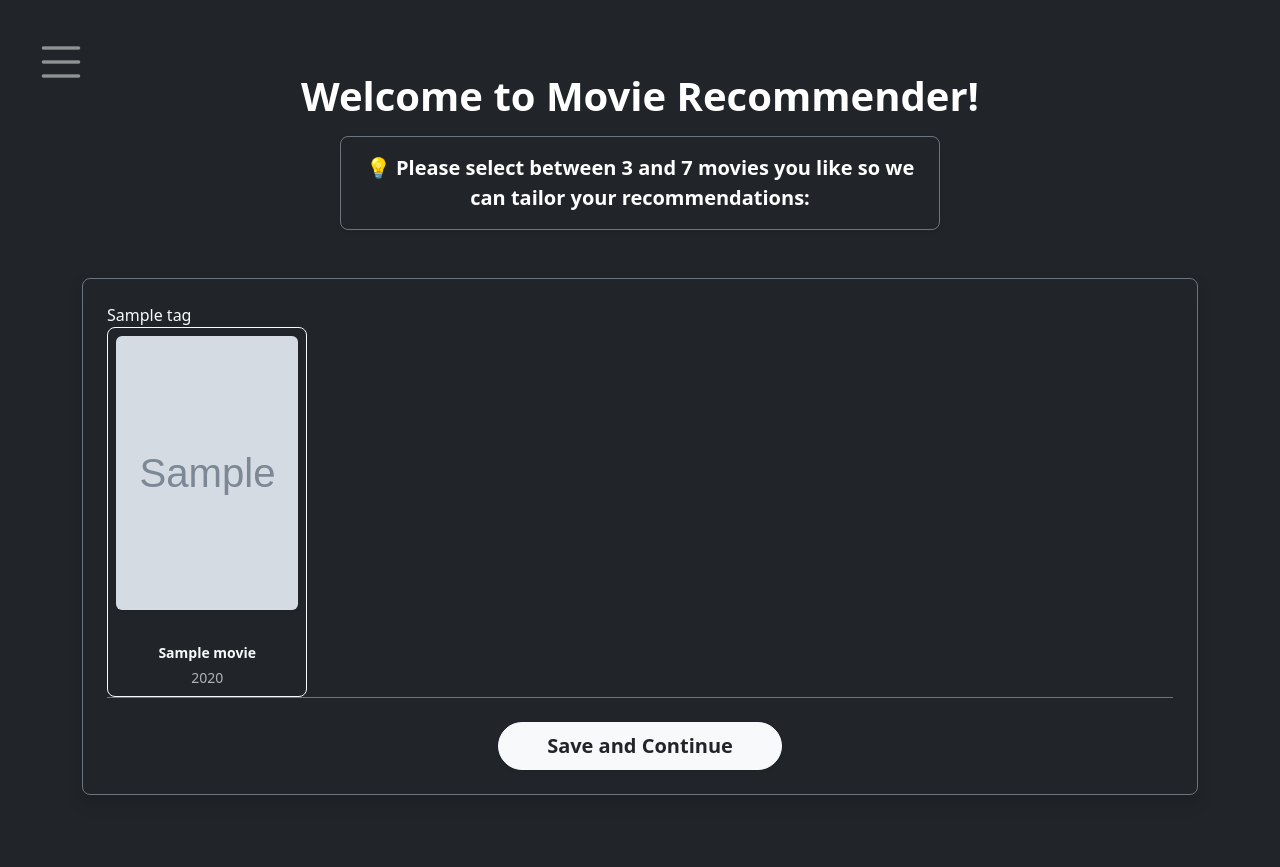
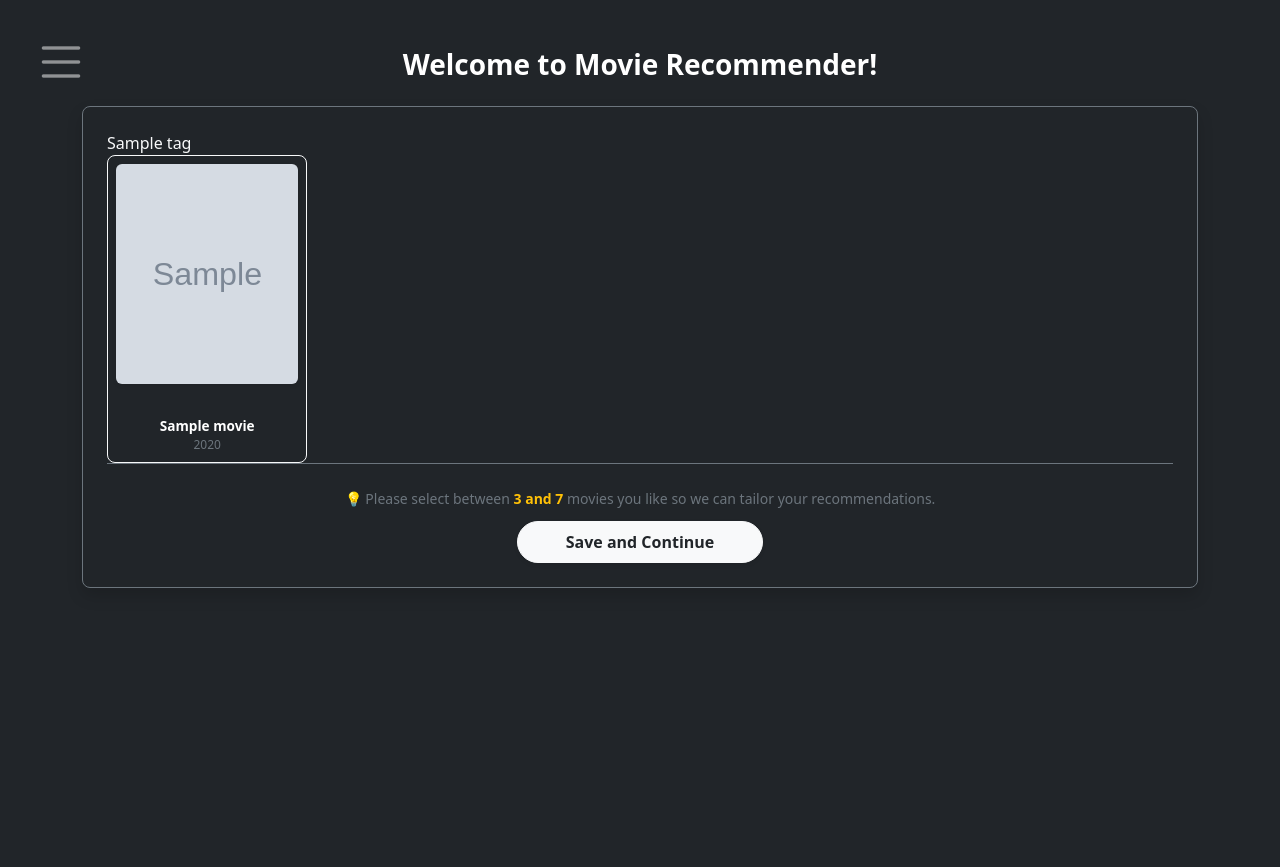
Before and after one commit to Prus-Oleksandr/Movie_Recommender, a Django app: template templates/set_preferences.html in a window 1280 px wide. After the commit the page ends 588 px from the top, so only its background shows below. Run offline with Django 3.2, Linux system fonts and the light colour scheme; the template is opened without the code that fills it: most values are stand-ins (such as "Sample title", 1, 10 or a date in 2020); grey boxes marked "Sample" are stand-in pictures; some libraries are stand-ins or nearby versions.

Commit message:
Fix some visual bugs

```diff
--- a/templates/set_preferences.html
+++ b/templates/set_preferences.html
@@ -3,24 +3,19 @@
 {% block title %}Initial Setup — Movie Recommender{% endblock %}
 
 {% block content %}
-<div class="container text-light my-5" data-bs-theme="dark" hx-boost="true">
+<div class="container text-light my-4" data-bs-theme="dark" hx-boost="true">
 
-    <div class="text-center mb-5">
-        <h1 class="fw-bold text-white mb-3">Welcome to Movie Recommender!</h1>
-        <div class="p-3 bg-dark border border-secondary rounded-3 d-inline-block shadow-sm" style="max-width: 600px;">
-            <p class="text-white fs-5 mb-0 fw-semibold">
-                💡 Please select between 3 and 7 movies you like so we can tailor your recommendations:
-            </p>
-        </div>
+  <div class="text-center mb-4">
+    <h3 class="fw-bold text-white mb-0 fs-3">Welcome to Movie Recommender!</h3>
   </div>
 
   {% if error_message %}
-        <div class="alert alert-danger border-danger bg-danger bg-opacity-10 text-center mx-auto mb-4 rounded-pill fw-bold" style="max-width: 500px;">
+    <div class="alert alert-danger border-danger bg-danger bg-opacity-10 text-center mx-auto mb-4 rounded-pill fw-bold py-2" style="max-width: 500px; font-size: 0.9rem;">
       {{ error_message }}
     </div>
   {% endif %}
 
-    <div class="bg-dark p-4 rounded-3 border border-secondary shadow">
+  <div class="bg-dark p-3 p-md-4 rounded-3 border border-secondary shadow">
     <form method="post" action="{% url 'set_preferences' %}">
       {% csrf_token %}
 
@@ -29,23 +24,23 @@
           <div class="col">
             {{ widget.tag }}
 
-                        <label class="btn btn-outline-light w-100 h-100 p-2 d-flex flex-column justify-content-between align-items-center rounded-3" for="{{ widget.id_for_label }}">
+            <label class="btn btn-outline-light w-100 h-100 p-2 d-flex flex-column justify-content-between align-items-center rounded-3 custom-preference-card" for="{{ widget.id_for_label }}">
 
               {% if movie.poster %}
-                                <img src="{{ movie.poster }}" class="img-fluid mb-2 rounded shadow-sm" alt="{{ movie.title }}" style="aspect-ratio: 2/3; object-fit: cover;">
+                <img src="{{ movie.poster }}" class="img-fluid mb-2 rounded shadow-sm w-100" alt="{{ movie.title }}" style="max-height: 220px; aspect-ratio: 2/3; object-fit: cover;">
               {% else %}
-                                <div class="bg-transparent text-muted mb-2 d-flex flex-column align-items-center justify-content-center w-100 border border-secondary rounded shadow-sm" style="aspect-ratio: 2/3;">
-                                    <span class="fs-2">🎬</span>
-                                    <small class="text-center px-1">No Poster</small>
+                <div class="bg-transparent text-muted mb-2 d-flex flex-column align-items-center justify-content-center w-100 border border-secondary rounded shadow-sm" style="aspect-ratio: 2/3; max-height: 220px; min-height: 160px;">
+                  <span class="fs-4">🎬</span>
+                  <small class="text-center px-1" style="font-size: 0.75rem;">No Poster</small>
                 </div>
               {% endif %}
 
               <div class="w-100 text-center">
-                                <span class="small d-block fw-semibold text-truncate" title="{{ movie.title }}">
+                <span class="d-block fw-semibold text-truncate text-white" style="font-size: 0.85rem;" title="{{ movie.title }}">
                   {{ movie.title }}
                 </span>
                 {% if movie.release_year %}
-                                    <small class="text-muted d-block mt-1">{{ movie.release_year }}</small>
+                  <small class="text-secondary d-block mt-0.5" style="font-size: 0.75rem;">{{ movie.release_year }}</small>
                 {% endif %}
               </div>
 
@@ -54,12 +49,24 @@
         {% endfor %}
       </div>
 
-            <div class="text-center border-top border-secondary pt-4">
-                <button type="submit" class="btn btn-light text-dark fw-bold px-5 py-2 btn-lg rounded-pill shadow-sm">
+      <div class="text-center border-top border-secondary pt-4 d-flex flex-column align-items-center gap-2">
+        <small class="text-secondary tracking-wide">
+          💡 Please select between <span class="text-warning fw-semibold">3 and 7</span> movies you like so we can tailor your recommendations.
+        </small>
+        <button type="submit" class="btn btn-light text-dark fw-bold px-5 py-2 rounded-pill shadow-sm mt-1">
           Save and Continue
         </button>
       </div>
     </form>
   </div>
 </div>
+
+<style>
+  .custom-preference-card {
+    transition: all 0.2s ease-in-out;
+  }
+  .custom-preference-card:hover {
+    transform: translateY(-3px);
+  }
+</style>
 {% endblock %}
```
Also changed, not shown: templates/manage_preferences.html (+34 -28 lines), templates/partials/movie_card.html (+49 -8 lines), templates/partials/search_block.html (+15 -3 lines). Lines whose indentation alone changed are shown as unchanged.
